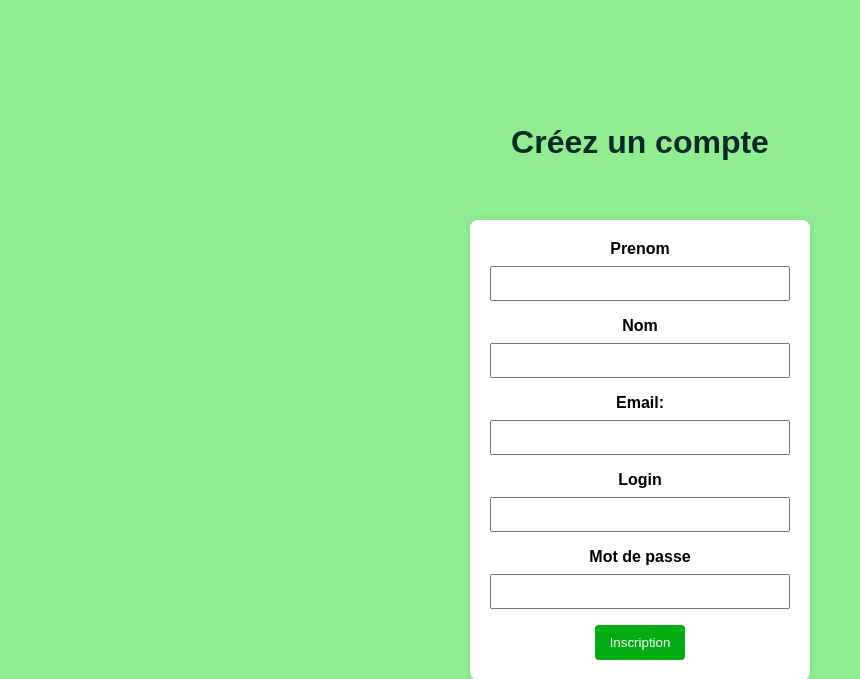
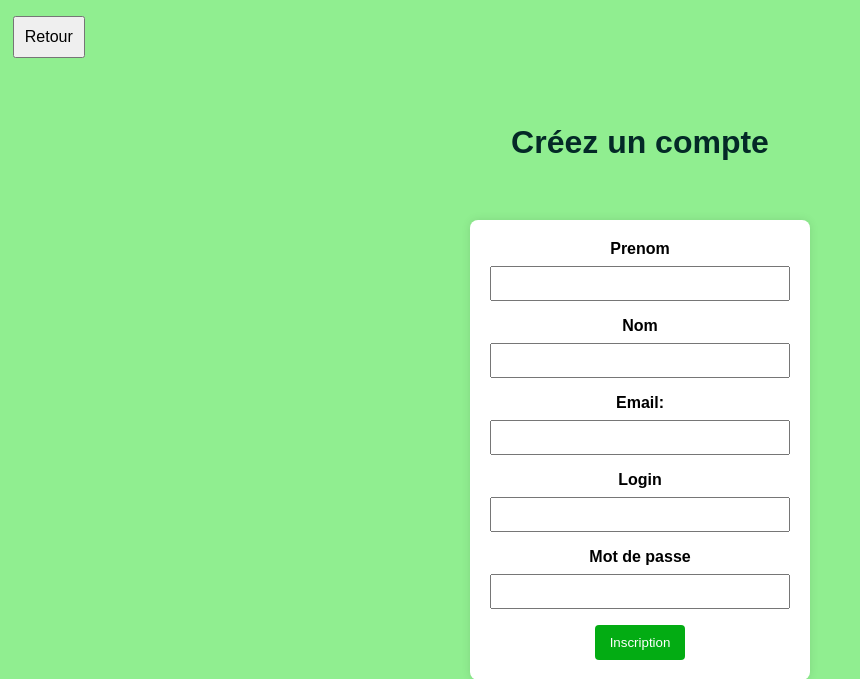
Before and after one commit to LowellTN/PPII_2023, a Flask app: page /register in a window 1280 px wide. Shown: the top 679 px of the page, without its empty margins (0-860 px from the left). Run offline with Flask 3, Linux system fonts and the light colour scheme.

Commit message:
Ajout de boutons 'Retour' qui ramènent vers la page d'accueil

```diff
--- a/templates/register.html
+++ b/templates/register.html
@@ -46,7 +46,7 @@
             box-sizing: border-box;
         }
 
-        button {
+        button:not(#returnButton) {
             background-color: #03AC13;
             color: #fff;
             padding: 10px 15px;
@@ -55,12 +55,22 @@
             cursor: pointer;
         }
 
-        button:hover {
+        button:hover:not(#returnButton) {
             background-color: #32612D;
+        }
+
+        #returnButton {
+            position: fixed;
+            top: 2%;
+            left: 1%;
+            z-index: 1000;
+            font-size: 16px;
+            padding: 10px;
         }
     </style>
 </head>
 <body>
+    <button id="returnButton">Retour</button>
     <h1>Créez un compte</h1>
     <br>
     <form action="/register" method="post">
@@ -81,6 +91,9 @@
 
     <button type="submit">Inscription</button>
 </form>
+<script>document.getElementById('returnButton').addEventListener('click', function() {
+    window.location.href = '/';});
+</script>
 
 </body>
 </html>
```
Also changed, not shown: templates/login.html (+15 -2 lines).
